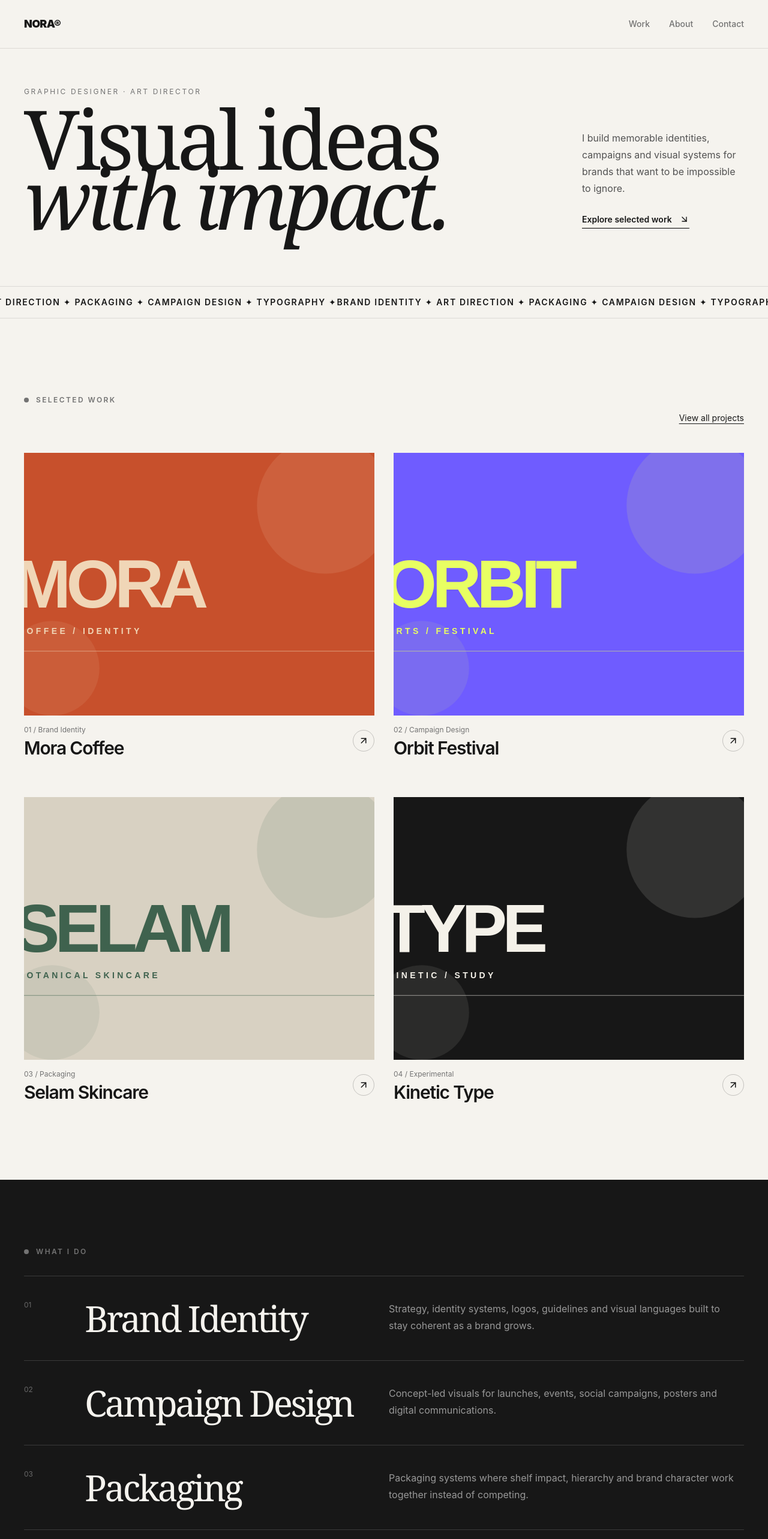
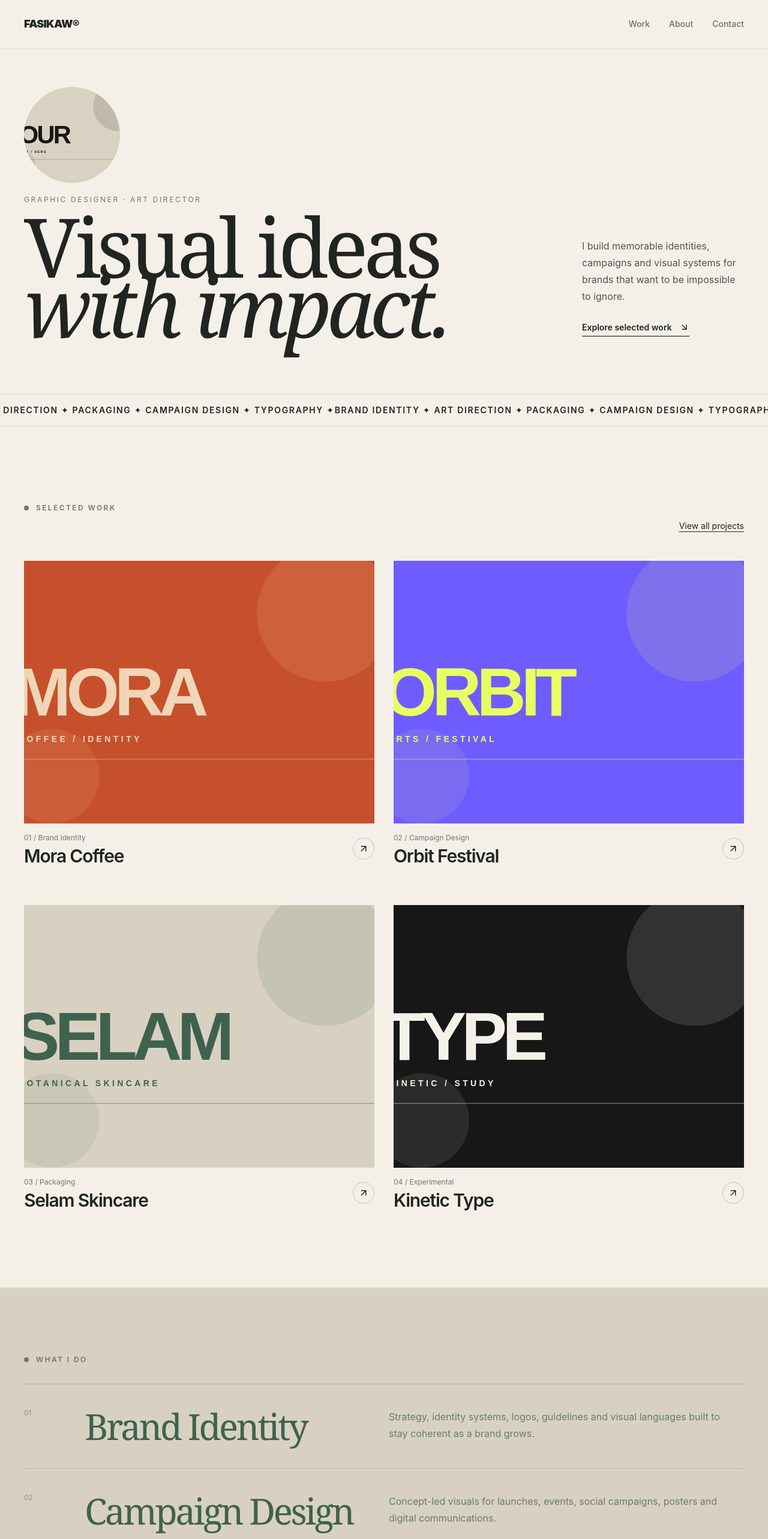
Before and after one commit to Abrham-Tadesse/designer_portfolio, a React (Vite) app: page / in a window 1280 px wide. Shown: the top 2566 px of the page at 60% size. Built offline with nearby package versions, Linux system fonts and the light colour scheme.

Commit message:
styling the pages

```diff
--- a/index.html
+++ b/index.html
@@ -4,7 +4,7 @@
     <meta charset="UTF-8" />
     <meta name="viewport" content="width=device-width, initial-scale=1.0" />
     <meta name="description" content="Graphic designer portfolio — branding, visual identity, social media design and creative direction." />
-    <title>Nora Studio — Graphic Designer</title>
+    <title>Fasikaw Studio — Graphic Designer</title>
   </head>
   <body>
     <div id="root"></div>
--- a/src/components/home/Hero.jsx
+++ b/src/components/home/Hero.jsx
@@ -6,7 +6,12 @@ export default function Hero() {
     <section className="mx-auto max-w-[1500px] px-5 pb-14 pt-12 md:px-10 md:pb-24 md:pt-16">
       <div className="grid gap-10 md:grid-cols-12">
         <div className="md:col-span-9">
-          <p className="mb-5 text-xs uppercase tracking-[.22em] text-neutral-500">Graphic Designer · Art Director</p>
+          <img
+            src="/images/profile.svg"
+            alt="Fasikaw profile"
+            className="mb-5 h-40 w-40 rounded-full object-cover"
+          />
+          <h2 className="mb-5 text-xs uppercase tracking-[.22em] text-neutral-500">Graphic Designer · Art Director</h2>
           <h1 className="display-font text-[18vw] leading-[.73] md:text-[10.7vw]">
             Visual ideas<br />
             <span className="italic">with impact.</span>
--- a/src/components/home/Services.jsx
+++ b/src/components/home/Services.jsx
@@ -9,15 +9,15 @@ const services = [
 
 export default function Services() {
   return (
-    <section className="bg-[#171717] text-[#f5f3ee]">
+    <section className="bg-[#d8d1c2] text-[#3f624e]">
       <div className="mx-auto max-w-[1500px] px-5 py-20 md:px-10 md:py-28">
         <SectionLabel>What I do</SectionLabel>
         <div>
           {services.map(([number, title, body]) => (
-            <div key={number} className="grid gap-4 border-t border-white/15 py-8 md:grid-cols-12 md:py-10">
-              <span className="text-xs text-white/35 md:col-span-1">{number}</span>
+            <div key={number} className="grid gap-4 border-t border-[#3f624e]/20 py-8 md:grid-cols-12 md:py-10">
+              <span className="text-xs text-[#3f624e]/55 md:col-span-1">{number}</span>
               <h3 className="display-font text-4xl md:col-span-5 md:text-6xl">{title}</h3>
-              <p className="max-w-xl leading-7 text-white/55 md:col-span-6">{body}</p>
+              <p className="max-w-xl leading-7 text-[#3f624e]/75 md:col-span-6">{body}</p>
             </div>
           ))}
         </div>
--- a/src/components/layout/Footer.jsx
+++ b/src/components/layout/Footer.jsx
@@ -3,7 +3,7 @@ import { Link } from "react-router-dom";
 
 export default function Footer() {
   return (
-    <footer className="bg-[#171717] text-[#f5f3ee]">
+    <footer className="bg-[#202522] text-[#f4f0e8]">
       <div className="mx-auto max-w-[1500px] px-5 py-16 md:px-10 md:py-24">
         <p className="mb-5 text-xs uppercase tracking-[.25em] text-white/45">Have a project in mind?</p>
         <Link to="/contact" className="group flex items-end justify-between border-b border-white/20 pb-8">
@@ -18,7 +18,7 @@ export default function Footer() {
             <a href="https://www.instagram.com/" target="_blank" rel="noreferrer" className="hover:text-white">Instagram</a>
             <a href="https://www.linkedin.com/" target="_blank" rel="noreferrer" className="hover:text-white">LinkedIn</a>
           </div>
-          <p>© {new Date().getFullYear()} Nora Studio</p>
+          <p>© {new Date().getFullYear()} Fasikaw Studio</p>
         </div>
       </div>
     </footer>
--- a/src/components/layout/Navbar.jsx
+++ b/src/components/layout/Navbar.jsx
@@ -12,13 +12,13 @@ export default function Navbar() {
   const [open, setOpen] = useState(false);
 
   const navClass = ({ isActive }) =>
-    `transition-colors ${isActive ? "text-black" : "text-neutral-500 hover:text-black"}`;
+    `transition-colors ${isActive ? "text-[#202522]" : "text-[#69716b] hover:text-[#e7654b]"}`;
 
   return (
-    <header className="relative z-50 border-b border-black/10 bg-[#f5f3ee]/90 backdrop-blur">
+    <header className="relative z-50 border-b border-[#202522]/10 bg-[#f4f0e8]/90 backdrop-blur">
       <div className="mx-auto flex h-20 max-w-[1500px] items-center justify-between px-5 md:px-10">
         <Link to="/" className="text-lg font-black tracking-[-0.04em]" onClick={() => setOpen(false)}>
-          NORA®
+          FASIKAW®
         </Link>
 
         <nav className="hidden items-center gap-8 text-sm font-medium md:flex">
@@ -33,7 +33,7 @@ export default function Navbar() {
       </div>
 
       {open && (
-        <nav className="absolute left-0 top-20 w-full border-b border-black/10 bg-[#f5f3ee] px-5 py-8 md:hidden">
+        <nav className="absolute left-0 top-20 w-full border-b border-[#202522]/10 bg-[#f4f0e8] px-5 py-8 md:hidden">
           <div className="flex flex-col gap-5 text-3xl display-font">
             {links.map(([label, href]) => (
               <NavLink key={href} to={href} className={navClass} onClick={() => setOpen(false)}>
--- a/src/pages/About.jsx
+++ b/src/pages/About.jsx
@@ -12,7 +12,7 @@ export default function About() {
         </div>
         <div className="self-end md:col-span-4">
           <p className="text-xl leading-8">
-            I’m Nora, an independent graphic designer focused on identity, art direction and visual communication.
+            I’m Fasikaw, an independent graphic designer focused on identity, art direction and visual communication.
           </p>
         </div>
       </div>
--- a/src/pages/Contact.jsx
+++ b/src/pages/Contact.jsx
@@ -15,8 +15,8 @@ export default function Contact() {
           </p>
         </div>
         <div className="md:col-span-5">
-          <a href="mailto:hello@norastudio.design" className="group flex items-center justify-between border-b border-black py-4 text-xl font-semibold">
-            <span className="flex items-center gap-3"><Mail size={20} /> hello@norastudio.design</span>
+          <a href="mailto:hello@fasikawstudio.design" className="group flex items-center justify-between border-b border-black py-4 text-xl font-semibold">
+            <span className="flex items-center gap-3"><Mail size={20} /> hello@fasikawstudio.design</span>
             <ArrowUpRight className="transition group-hover:-translate-y-1 group-hover:translate-x-1" />
           </a>
           <div className="mt-8 flex gap-6 text-sm">
--- a/src/pages/ProjectDetails.jsx
+++ b/src/pages/ProjectDetails.jsx
@@ -50,7 +50,7 @@ export default function ProjectDetails() {
         ))}
       </section>
 
-      <Link to={`/work/${next.slug}`} className="group block bg-[#171717] text-white">
+      <Link to={`/work/${next.slug}`} className="group block bg-[#202522] text-white">
         <div className="mx-auto flex max-w-[1500px] items-end justify-between px-5 py-20 md:px-10 md:py-28">
           <div>
             <p className="mb-4 text-xs uppercase tracking-[.2em] text-white/45">Next project</p>
--- a/src/styles/index.css
+++ b/src/styles/index.css
@@ -1,9 +1,13 @@
 @import "tailwindcss";
 
 :root {
+  --ink: #202522;
+  --canvas: #f4f0e8;
+  --muted: #69716b;
+  --coral: #e7654b;
   font-family: Inter, ui-sans-serif, system-ui, -apple-system, BlinkMacSystemFont, "Segoe UI", sans-serif;
-  color: #171717;
-  background: #f5f3ee;
+  color: var(--ink);
+  background: var(--canvas);
   font-synthesis: none;
   text-rendering: optimizeLegibility;
 }
@@ -15,7 +19,7 @@ html {
 body {
   margin: 0;
   min-width: 320px;
-  background: #f5f3ee;
+  background: var(--canvas);
 }
 
 button, a {
@@ -23,8 +27,8 @@ button, a {
 }
 
 ::selection {
-  background: #171717;
-  color: #f5f3ee;
+  background: var(--coral);
+  color: var(--canvas);
 }
 
 .display-font {
```
Also changed, not shown: 1 other file (tests, documents, lock files or other folders).
